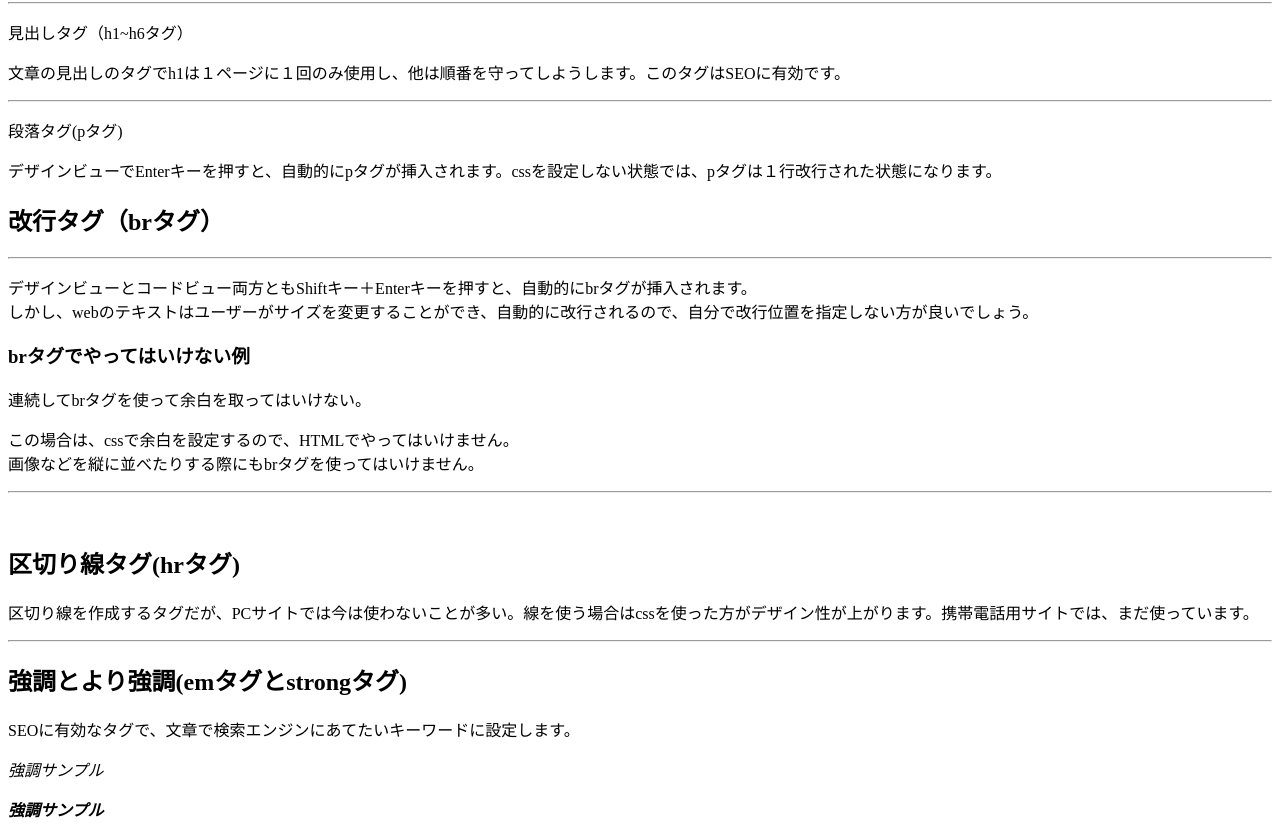
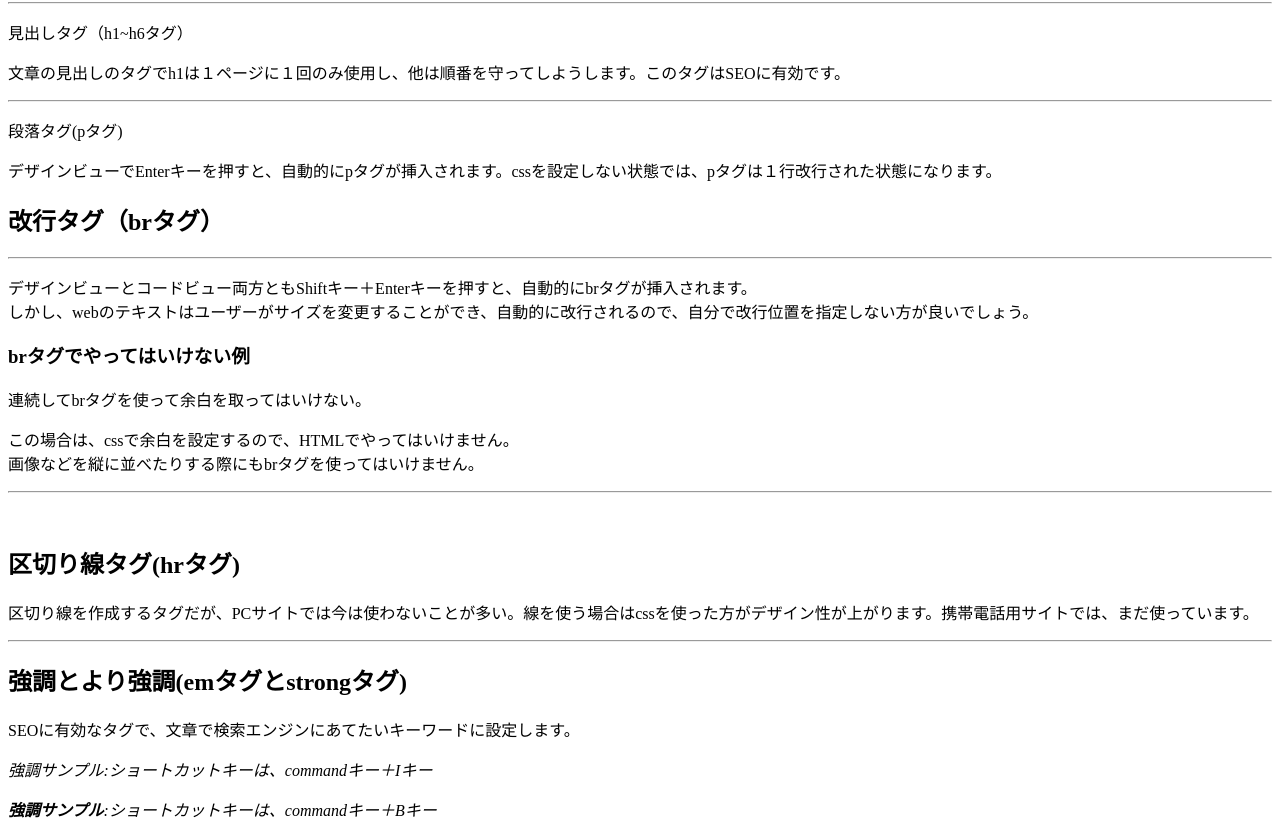
Before and after one commit to Ryotaro-Hirano/dhw-study, a plain HTML site: page 見出しタグ.html in a window 1280 px wide. Shown: the part 87-924 px from the top of the page. Drawn offline with Linux system fonts and the light colour scheme.

Commit message:
強調タグの

```diff
--- a/見出しタグ.html
+++ b/見出しタグ.html
@@ -48,8 +48,9 @@
    <!-- 強調とより強調タグ -->
    <h2>強調とより強調(emタグとstrongタグ)</h2>
    <p>SEOに有効なタグで、文章で検索エンジンにあてたいキーワードに設定します。</p>
-   <p><em>強調サンプル<em/></p>
-   <p><strong>強調サンプル</strong/></p>
+   <p><em>強調サンプル<em/>:ショートカットキーは、commandキー＋Iキー</p>
+
+   <p><strong>強調サンプル</strong>:ショートカットキーは、commandキー＋Bキー</p>
 
   </body>
 </html>
```
